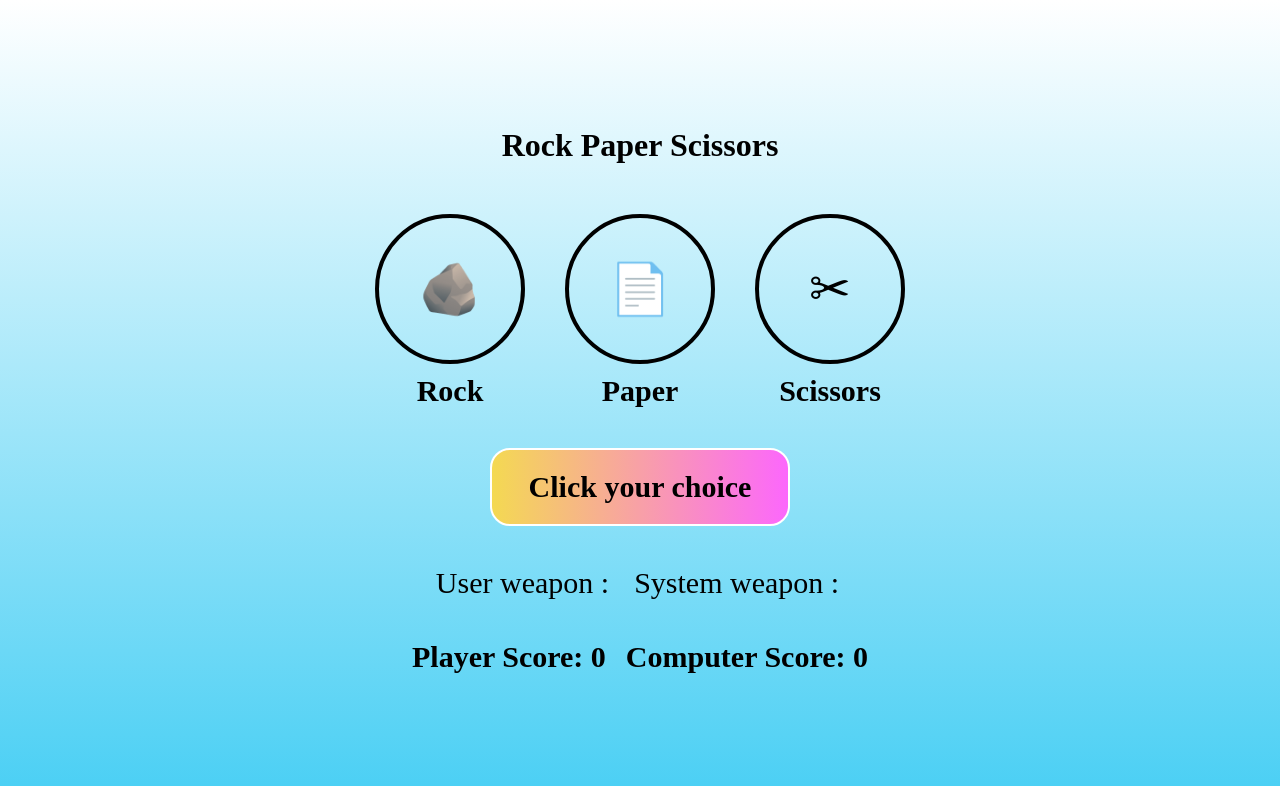
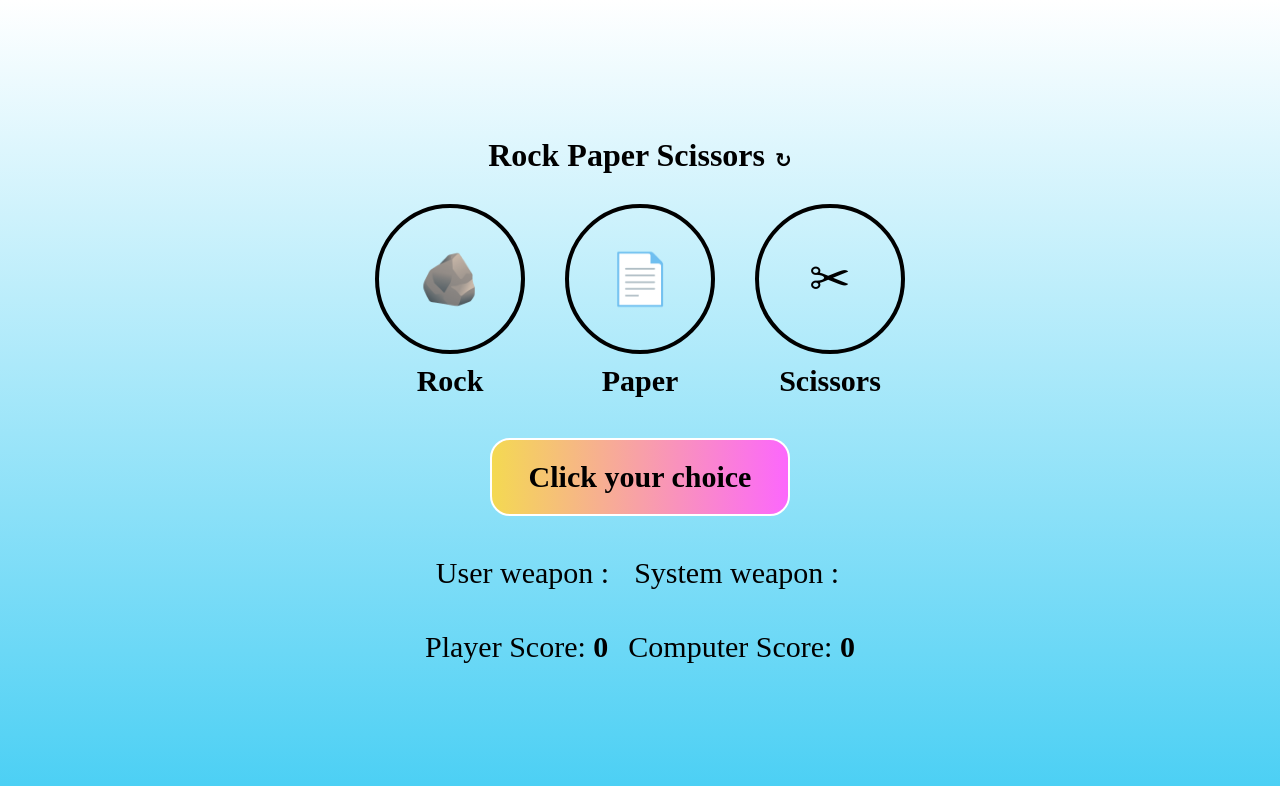
Before and after one commit to prashanth10112001/RockPaperScissors, a plain HTML site: page index.html in a window 1280 px wide. Drawn offline with Linux system fonts and the light colour scheme.

Commit message:
implemented thinking logic with setTimeout and clearInterval,setInterval also reload.

```diff
--- a/index.html
+++ b/index.html
@@ -8,7 +8,10 @@
   </head>
   <body>
     <div class="container">
-      <h1>Rock Paper Scissors</h1>
+      <div class="header">
+        <div><h1>Rock Paper Scissors</h1></div>
+        <div><span class="reload">&#x21bb;</span></div>
+      </div>
 
       <div class="choices">
         <div class="choice" id="rock">
--- a/script.js
+++ b/script.js
@@ -9,6 +9,11 @@ let playerScore = parseInt(
 let computerScore = parseInt(
   document.body.querySelector(".computerScore").innerHTML
 );
+
+let reload = document.body.querySelector(".reload");
+reload.addEventListener("click", () => {
+  location.reload();
+});
 
 if (document.querySelector(".message").innerHTML === "") {
   document.body.querySelector(".message").innerHTML = "Click your choice";
@@ -40,8 +45,21 @@ let checkWinner = (player, computer) => {
 choices.forEach((choice) => {
   choice.addEventListener("click", () => {
     playerChoice.innerHTML = choice.querySelector(".choiceText").innerHTML;
-    computerChoice.innerHTML =
-      randomChoice().querySelector(".choiceText").innerHTML;
-    checkWinner(playerChoice.innerHTML, computerChoice.innerHTML);
+
+    let loadingText = ".";
+
+    let loadingInterval = setInterval(() => {
+      computerChoice.innerHTML = loadingText;
+      loadingText = loadingText.length < 3 ? loadingText + "." : ".";
+    }, 500);
+
+    setTimeout(() => {
+      clearInterval(loadingInterval);
+
+      computerChoice.innerHTML =
+        randomChoice().querySelector(".choiceText").innerHTML;
+
+      checkWinner(playerChoice.innerHTML, computerChoice.innerHTML);
+    }, Math.random() * 1000 + 1000);
   });
 });
--- a/style.css
+++ b/style.css
@@ -13,8 +13,28 @@
   height: 100vh;
 }
 
-h1 {
-  margin-bottom: 20px;
+.header {
+  display: flex;
+  flex-wrap: wrap;
+  align-items: center;
+  justify-content: center;
+  width: 100%;
+  gap: 10px;
+}
+
+.header :nth-child(2) {
+  margin-top: 10px;
+  cursor: pointer;
+}
+
+.header :nth-child(2):hover {
+  scale: 1.2;
+  transition: all 0.4s ease-in-out;
+}
+
+.reload {
+  font-family: Lucida Sans Unicode;
+  font-size: 20px;
 }
 
 .choices {
@@ -112,7 +132,11 @@ h1 {
   font-size: 30px;
   gap: 20px;
   margin-top: 40px;
+}
+
+span {
   font-weight: bold;
+  color: rgb(0, 0, 0);
 }
 
 @media screen and (max-width: 600px) {
```
